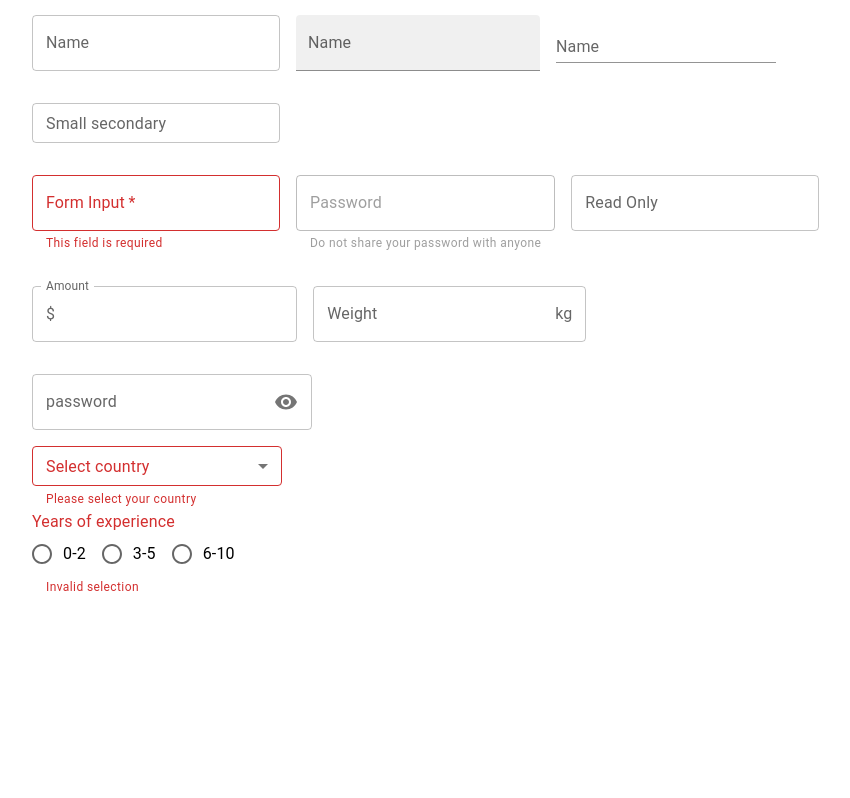
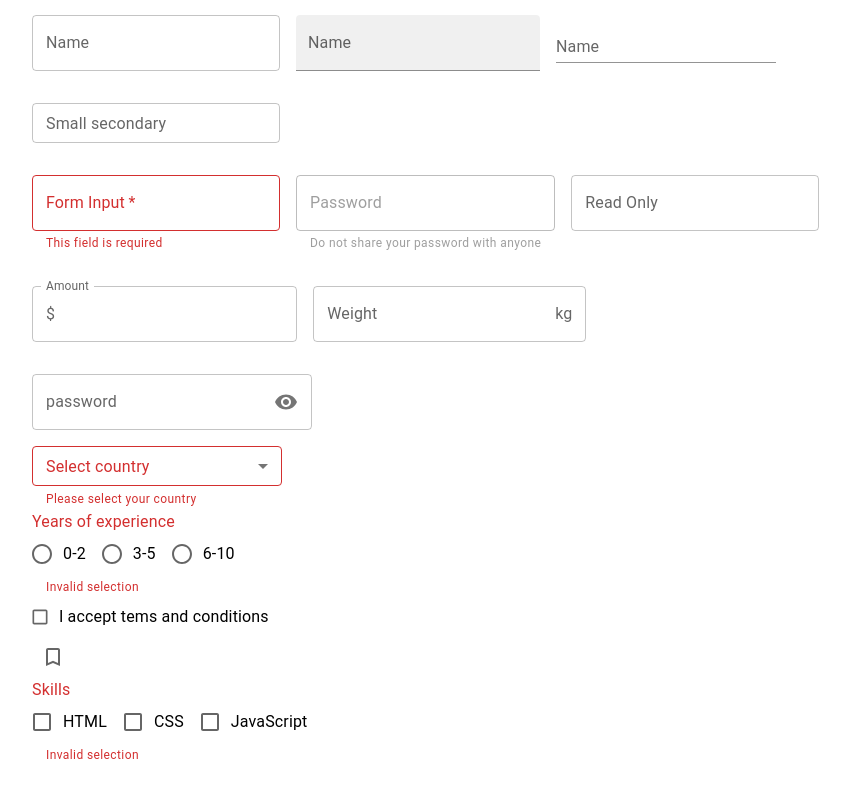
Before and after one commit to HaktanAlbayrak/react-mui-demo, a React (Create React App) app: page / in a window 1280 px wide. Shown: the part 1222-2020 px from the top of the page, without its empty margins (32-882 px from the left). Before the commit the page ends 1884 px from the top, so only its background shows below. Built offline with nearby package versions, Linux system fonts and the light colour scheme.

Commit message:
Mui Checkbox

```diff
--- a/src/App.tsx
+++ b/src/App.tsx
@@ -4,6 +4,7 @@
 import { MuiTextField } from './components/MuiTextField';
 import { MuiSelect } from './components/MuiSelect';
 import { MuiRadioButton } from './components/MuiRadioButton';
+import { MuiCheckbox } from './components/MuiCheckbox';
 
 function App() {
   return (
@@ -13,6 +14,7 @@
       <MuiTextField />
       <MuiSelect />
       <MuiRadioButton />
+      <MuiCheckbox />
     </div>
   );
 }
--- a/src/components/MuiButton.tsx
+++ b/src/components/MuiButton.tsx
@@ -14,10 +14,6 @@
 
 export const MuiButton = () => {
   const [formats, setFormats] = useState<string | null>(null);
-
-  console.log({
-    formats,
-  });
 
   const handleFormatChange = (
     _event: React.MouseEvent<HTMLElement>,
--- /dev/null
+++ b/src/components/MuiCheckbox.tsx
@@ -0,0 +1,95 @@
+import {
+  Box,
+  FormControlLabel,
+  Checkbox,
+  FormControl,
+  FormLabel,
+  FormGroup,
+  FormHelperText,
+} from '@mui/material';
+import BookmarkIcon from '@mui/icons-material/Bookmark';
+import BookmarkBorderIcon from '@mui/icons-material/BookmarkBorder';
+import { useState } from 'react';
+
+export const MuiCheckbox = () => {
+  const [acceptTnC, setAcceptTnC] = useState<boolean>(false);
+
+  const [skills, setSkills] = useState<string[]>([]);
+
+  const handleChange = (event: React.ChangeEvent<HTMLInputElement>) => {
+    setAcceptTnC(event.target.checked);
+  };
+
+  const handleSkillChange = (event: React.ChangeEvent<HTMLInputElement>) => {
+    const index = skills.indexOf(event.target.value);
+    if (index === -1) {
+      setSkills([...skills, event.target.value]);
+    } else {
+      setSkills(skills.filter((skill) => skill !== event.target.value));
+    }
+  };
+
+  return (
+    <Box>
+      <Box>
+        <FormControlLabel
+          control={
+            <Checkbox
+              size='small'
+              color='secondary'
+              checked={acceptTnC}
+              onChange={handleChange}
+            />
+          }
+          label='I accept tems and conditions'
+        />
+      </Box>
+      <Box>
+        <Checkbox
+          icon={<BookmarkBorderIcon />}
+          checkedIcon={<BookmarkIcon />}
+          checked={acceptTnC}
+          onChange={handleChange}
+        />
+      </Box>
+      <Box>
+        <FormControl error>
+          <FormLabel>Skills</FormLabel>
+          <FormGroup row>
+            <FormControlLabel
+              control={
+                <Checkbox
+                  checked={skills.includes('html')}
+                  onChange={handleSkillChange}
+                />
+              }
+              label='HTML'
+              value='html'
+            />
+            <FormControlLabel
+              control={
+                <Checkbox
+                  checked={skills.includes('css')}
+                  onChange={handleSkillChange}
+                />
+              }
+              label='CSS'
+              value='css'
+            />
+            <FormControlLabel
+              control={
+                <Checkbox
+                  checked={skills.includes('javascript')}
+                  onChange={handleSkillChange}
+                />
+              }
+              label='JavaScript'
+              value='javascript'
+            />
+          </FormGroup>
+          <FormHelperText>Invalid selection</FormHelperText>
+        </FormControl>
+      </Box>
+    </Box>
+  );
+};
--- a/src/components/MuiRadioButton.tsx
+++ b/src/components/MuiRadioButton.tsx
@@ -11,8 +11,6 @@
 
 export const MuiRadioButton = () => {
   const [value, setValue] = useState<string>('');
-
-  console.log({ value });
 
   const handleChange = (event: React.ChangeEvent<HTMLInputElement>) => {
     setValue(event.target.value);
--- a/src/index.tsx
+++ b/src/index.tsx
@@ -7,11 +7,7 @@
 const root = ReactDOM.createRoot(
   document.getElementById('root') as HTMLElement
 );
-root.render(
-  <React.StrictMode>
-    <App />
-  </React.StrictMode>
-);
+root.render(<App />);
 
 // If you want to start measuring performance in your app, pass a function
 // to log results (for example: reportWebVitals(console.log))
```
